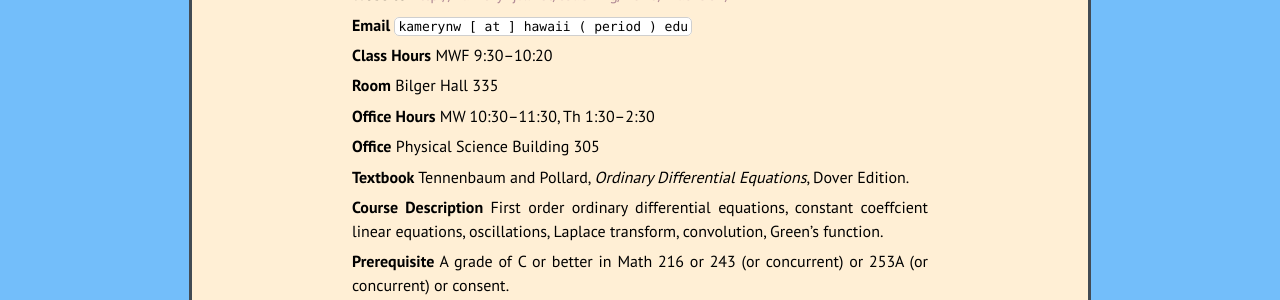
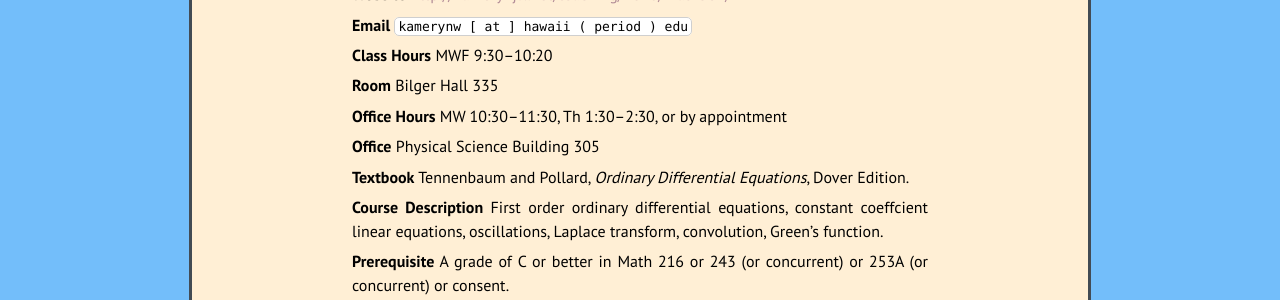
Before and after one commit to kamerynjw/kamerynjw.github.io, a Jekyll site: the page built from teaching/2018/math302/syllabus.md, in a window 1280 px wide. Shown: the part 323-623 px from the top of the page. Built offline with Jekyll 4.4.1, drawn with Linux system fonts in a browser that asks for light colours; nearby versions of some CDN libraries.

Commit message:
forgot to add the 'or by appointment'

```diff
--- a/teaching/2018/math302/syllabus.md
+++ b/teaching/2018/math302/syllabus.md
@@ -19,7 +19,7 @@ Class Information
 
 **Room** Bilger Hall 335
 
-**Office Hours** MW 10:30–11:30, Th 1:30–2:30
+**Office Hours** MW 10:30–11:30, Th 1:30–2:30, or by appointment
 
 **Office** Physical Science Building 305
 
```
Also changed, not shown: teaching/2018/math244/syllabus.md (+1 -1 lines).
